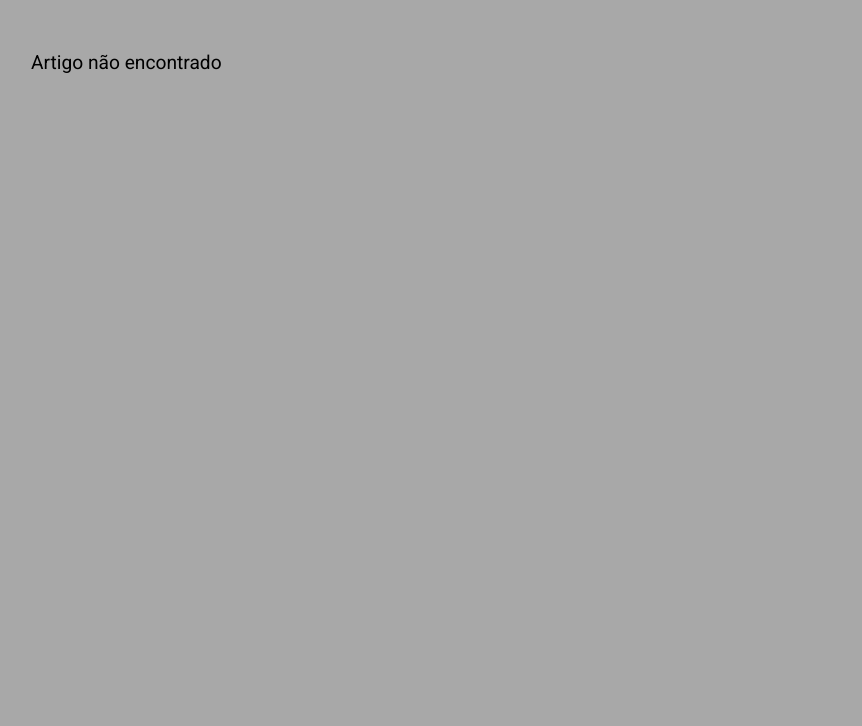
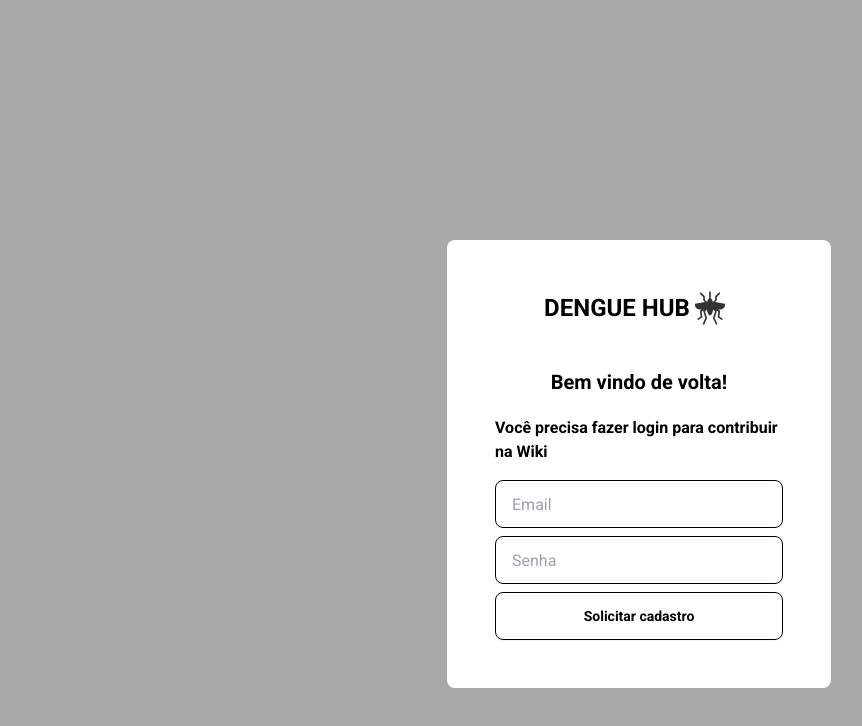
Before and after one commit to FelipeSoriaGolghetto/Dengue-Hub, a Next.js app in the folder FrontEnd/dengue-hub/: page /login in a window 1280 px wide. Shown: the top 726 px of the page, without its empty margins (1-863 px from the left). Built offline with nearby package versions, Linux system fonts and the light colour scheme.

Commit message:
Add tela de login

```diff
--- /dev/null
+++ b/FrontEnd/dengue-hub/components/LoginForm.tsx
@@ -0,0 +1,29 @@
+"use client";
+
+import Image from 'next/image';
+import React from 'react';
+
+export default function LoginForm() {
+    return(
+    <form className="bg-white p-12 rounded-lg w-96 max-w-full flex justify-center items-center flex-col gap-2">
+        <div className="flex items-center mb-1">
+            <h1 className="font-bold text-2xl mb-0">DENGUE HUB</h1>
+            <Image src="/logo-mosquito.svg" alt="Logo" width={40} height={40} className="mr-1" />
+        </div>
+      <div className="divider -mt-3"></div>
+      <h2 className="font-bold text-xl mb-3">Bem vindo de volta!</h2>
+      <h3 className="font-bold text mb-2">Você precisa fazer login para contribuir na Wiki</h3>
+      <input
+        type="email"
+        placeholder="Email"
+        className="input input-primary w-full"
+      />
+      <input
+        type="password"
+        placeholder="Senha"
+        className="input input-primary w-full"
+      />
+      <button className="btn btn-secundary w-full">Solicitar cadastro</button>
+    </form>
+    );
+}
--- /dev/null
+++ b/FrontEnd/dengue-hub/pages/login.tsx
@@ -0,0 +1,16 @@
+import Image from 'next/image';
+import React from 'react';
+import '../styles/global.css';
+import LoginForm from '../components/LoginForm';
+import Navbar from '../components/navbar.js';
+import Drawer from '../components/drawer.js';
+
+export default function Home() {
+  return(
+    <main>
+      <div className="h-screen flex justify-center items-center bg-white-300 px-5">
+        <LoginForm />
+      </div>
+    </main>
+  );
+}
```
